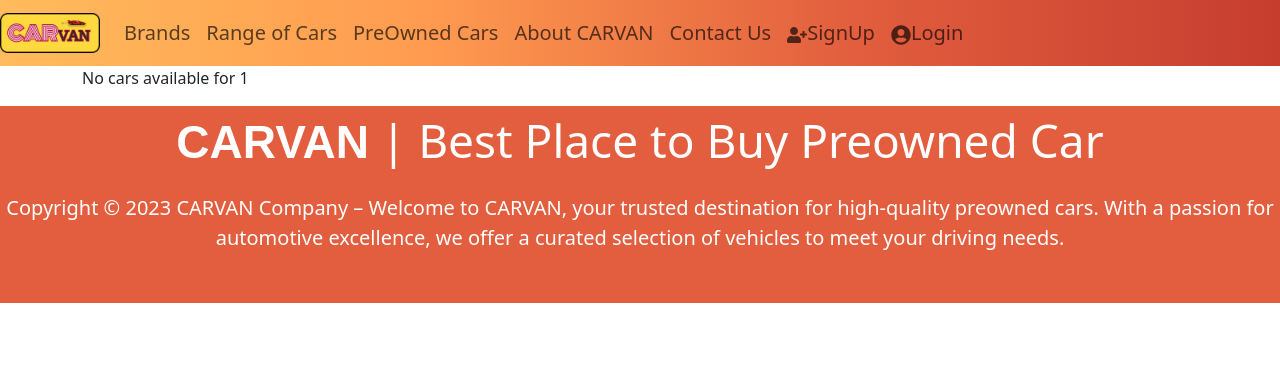
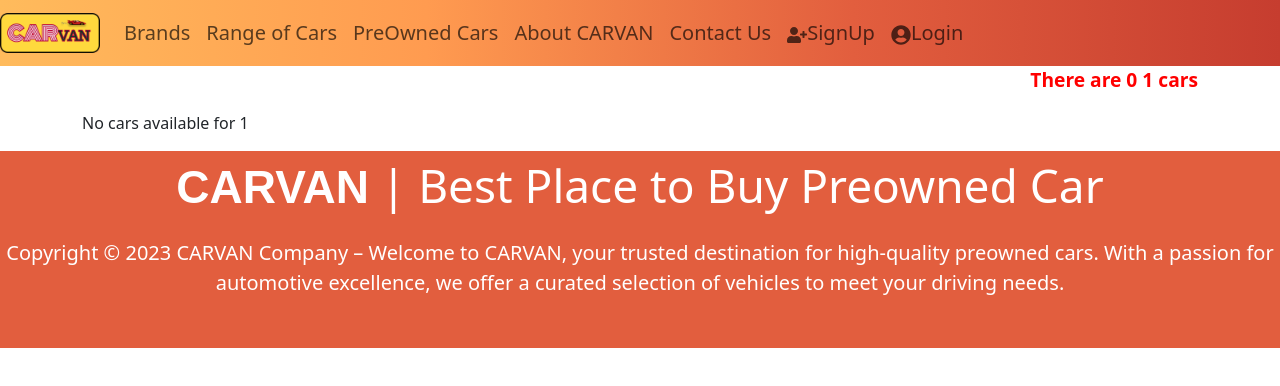
Before and after one commit to vinhchis/carvan, a React (Create React App) app: page /brands/1 in a window 1280 px wide. Shown: the top 386 px of the page. Built offline with nearby package versions, Linux system fonts and the light colour scheme; some icons are missing.

Commit message:
update brandcars to brand

```diff
--- a/src/components/Brands/BrandCars.jsx
+++ b/src/components/Brands/BrandCars.jsx
@@ -2,8 +2,9 @@ import Car from "../Car/Car";
 import CarDB from "../../data/cars.json";
 import React, { useDebugValue, useEffect, useState } from "react";
 import { useParams } from "react-router-dom";
-import "../Car/car.css";
 import { Col, Container, Row } from "react-bootstrap";
+
+import "./brandcars.css"
 
 const BrandCars = () => {
   const { brand } = useParams();
@@ -16,17 +17,22 @@ const BrandCars = () => {
     setCars(brandCars);
   }, [brand]);
   return (
-    <div className="container">
-      {cars.length ? (
-        cars.map((car) => (
-          <Col xl={3} className="mb-5">
-            <Car key={car.id} carInfo={car} />
-          </Col>
-        ))
-      ) : (
-        <p>No cars available for {brand}</p>
-      )}
-    </div>
+    <Container>
+      <Row>
+        <p className="count">There are {cars.length} {brand.toUpperCase()} cars</p>
+      </Row>
+       <Row>
+        {cars.length > 0
+          ? cars.map((car) => (
+              <Col xl={3} className="mb-3">
+                <Car carInfo={car} key={car.id} />
+              </Col>
+            ))
+          : (
+            <p>No cars available for {brand}</p>
+          )}
+      </Row>
+    </Container>
   );
 };
 
--- /dev/null
+++ b/src/components/Brands/brandcars.css
@@ -0,0 +1,6 @@
+.count {
+    color: red;
+    font-weight: 600;
+    font-size: 1.2em;
+    text-align: right;
+}
```
